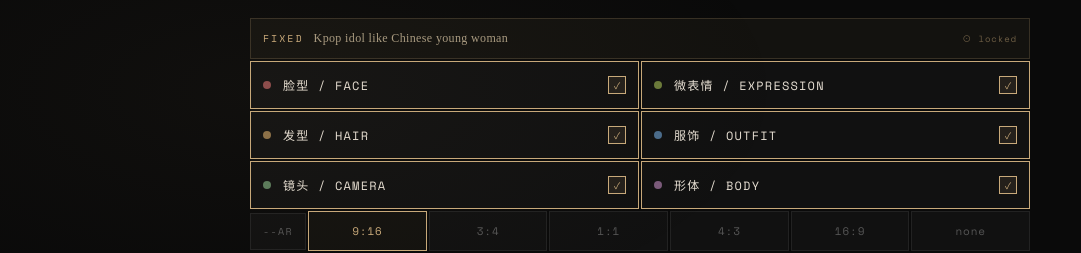
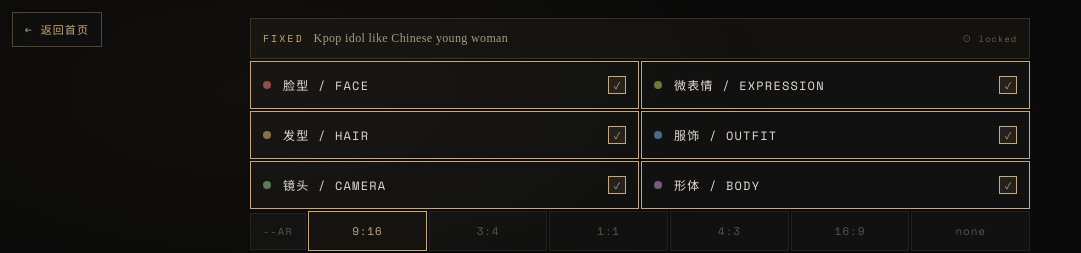
Before and after one commit to zhucebuniao/zhucebuniao.github.io, a Jekyll site: the page prompt-generator-app.html, which Jekyll copies as it is, in a window 1280 px wide. Shown: the top 253 px of the page, without its empty margins (0-1081 px from the left). Built offline with Jekyll 4.4.1, drawn with Linux system fonts in a browser that asks for light colours.

Commit message:
Refine tool entry pages and add home return links

```diff
--- a/index.html
+++ b/index.html
@@ -11,13 +11,13 @@ no_frame: true
             <article class="tool-card">
                 <h3>✨ 提示词生成器</h3>
                 <p>快速组织输入信息，生成结构化提示词，用于日常创作与 AI 协作。</p>
-                <a href="{{ '/prompt-generator/' | relative_url }}" class="btn">打开工具</a>
+                <a href="{{ '/prompt-generator-app.html' | relative_url }}" class="btn">打开工具</a>
             </article>
 
             <article class="tool-card">
                 <h3>🌄 全景 Viewer</h3>
                 <p>用于本地查看和浏览全景素材，方便筛选、对比和快速预览。</p>
-                <a href="{{ '/panorama-viewer/' | relative_url }}" class="btn">打开工具</a>
+                <a href="{{ '/panorama-viewer.html' | relative_url }}" class="btn">打开工具</a>
             </article>
         </div>
     </section>
--- a/prompt-generator-app.html
+++ b/prompt-generator-app.html
@@ -47,6 +47,29 @@ body::before {
     radial-gradient(ellipse 60% 40% at 20% 10%, rgba(200,169,122,0.04) 0%, transparent 70%),
     radial-gradient(ellipse 40% 60% at 80% 90%, rgba(122,159,200,0.04) 0%, transparent 70%);
   pointer-events: none;
+}
+
+.home-link {
+  position: fixed;
+  top: max(12px, env(safe-area-inset-top));
+  left: 12px;
+  z-index: 20;
+  display: inline-flex;
+  align-items: center;
+  justify-content: center;
+  padding: 8px 12px;
+  border: 1px solid rgba(200,169,122,0.35);
+  background: rgba(17,17,17,0.82);
+  color: var(--accent);
+  text-decoration: none;
+  font-size: 11px;
+  letter-spacing: 0.1em;
+  transition: border-color 0.15s, color 0.15s;
+}
+
+.home-link:hover {
+  border-color: var(--accent);
+  color: #e0c59a;
 }
 
 .main { width: 100%; max-width: 780px; }
@@ -287,6 +310,7 @@ body::before {
 </style>
 </head>
 <body>
+<a class="home-link" href="./">← 返回首页</a>
 
 <div class="main">
   <div class="subject-bar">
```
Also changed, not shown: panorama-viewer.html (+26 -0 lines).
